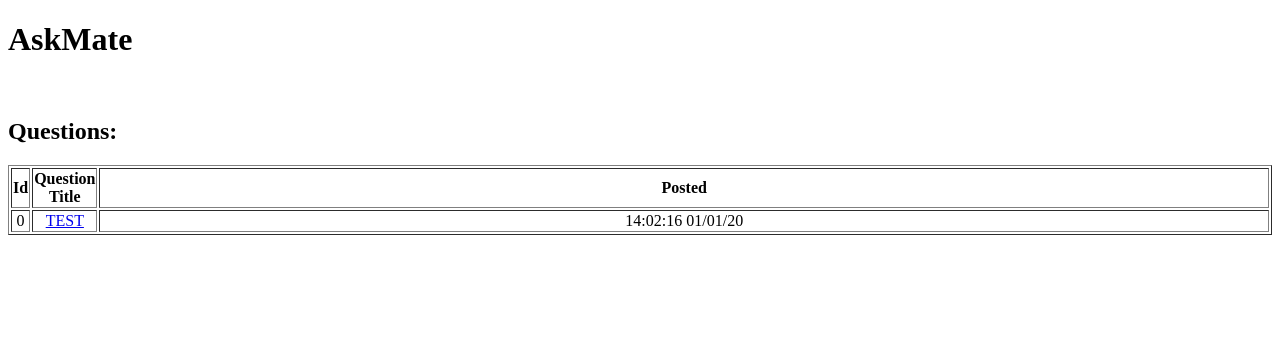
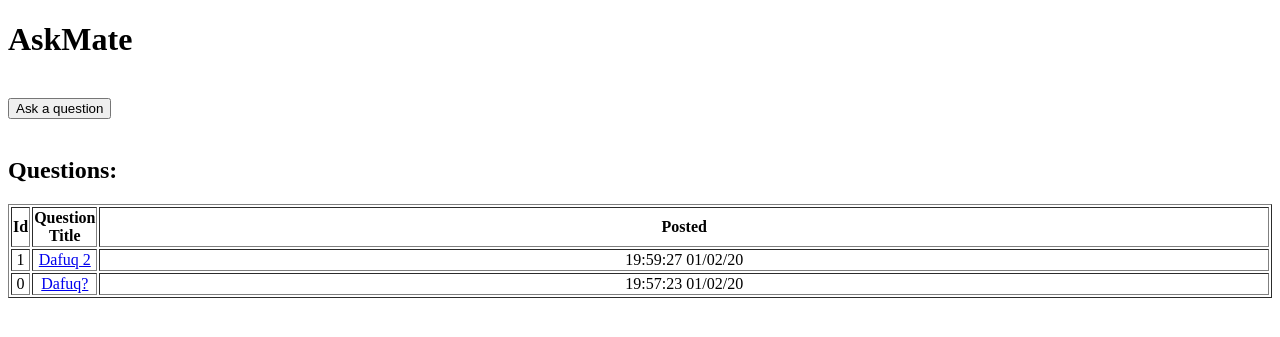
Before and after one commit to Maturas/AskMate, a Flask app: page /list in a window 1280 px wide. Shown: the top 337 px of the page. Run offline with Flask 2, Linux system fonts and the light colour scheme.

Commit message:
Asking questions done

```diff
--- a/answer.py
+++ b/answer.py
@@ -1,4 +1,4 @@
-from datetime import datetime, timezone
+from datetime import datetime
 
 
 class Answer:
@@ -9,7 +9,7 @@ class Answer:
         self.message = message
         self.image = image
 
-        self.submission_time = datetime.now()
+        self.submission_time = datetime.now().timestamp()
 
         self.vote_number = 0
 
--- a/data_manager.py
+++ b/data_manager.py
@@ -1,4 +1,4 @@
-from fileio import load
+from fileio import load, save
 from question import Question
 from answer import Answer
 
@@ -6,16 +6,37 @@ questions = None
 answers = None
 
 
+def load_questions():
+    global questions
+    questions = load('questions.csv', Question)
+
+
+def load_answers():
+    global answers
+    answers = load('answer.csv', Answer)
+
+
 def get_questions():
     global questions
 
     if questions is None:
-        questions = load('questions.csv', Question)
+        load_questions()
 
     return questions
 
 
+def get_answers(question_id):
+    global answers
+
+    if answers is None:
+        load_answers()
+
+    # search for matching question ids
+    return [x for x in answers if x.question_id == question_id]
+
+
 def get_question(question_id):
+    # search for the matching question id
     search_results = [x for x in get_questions() if x.id == question_id]
 
     if len(search_results) == 0:
@@ -24,10 +45,36 @@ def get_question(question_id):
         return search_results[0]
 
 
-def get_answers(question_id):
+def add_question(title, message):
+    global questions
+
+    # make sure that questions are loaded
+    load_questions()
+
+    question_id = 0
+
+    # search for the latest id
+    if len(questions) > 0:
+        question_id = sorted([x.id for x in questions])[-1] + 1
+
+    questions.append(Question(question_id, title, message, ''))
+    save('questions.csv', Question.get_fieldnames(), questions)
+
+    # return the id for redirecting to the display page
+    return question_id
+
+
+def add_answer(question_id, message):
     global answers
 
-    if answers is None:
-        answers = load('answers.csv', Answer)
+    # make sure that answers are loaded
+    load_answers(question_id)
 
-    return [x for x in answers if x.question_id == question_id]
+    answer_id = 0
+
+    # search for the latest id
+    if len(answers) > 0:
+        answer_id = sorted([x.id for x in answers])[-1] + 1
+
+    answers.append(Answer(answer_id, question_id, message, ''))
+    save('answers.csv', Answer.get_fieldnames(), answers)
--- a/questions.csv
+++ b/questions.csv
@@ -1,2 +1,3 @@
 id,title,message,image,submission_time,view_number,vote_number
-0,TEST,Uhahahamodafoka,,1577887336.872492,0,0
+0,Dafuq?,"Srsly, dafuq",,1577995043.965625,0,0
+1,Dafuq 2,hwgsgfs,,1577995167.253846,0,0
--- a/server.py
+++ b/server.py
@@ -1,37 +1,48 @@
-from flask import Flask, render_template, redirect, url_for
-from data_manager import get_questions, get_question, get_answers
-from question import Question
-from fileio import save
+from flask import Flask, render_template, redirect, url_for, request
+import data_manager
 
 app = Flask(__name__)
 
 
 @app.route('/')
 def index():
-    question = Question(0, 'TEST', 'Uhahahamodafoka', '')
-    save('questions.csv', Question.get_fieldnames(), [question])
-
+    # TODO Main page
     return redirect(url_for('list_questions'))
 
 
 @app.route('/list')
 def list_questions():
-    questions = sorted(get_questions(), key=lambda x: x.submission_time)
+    questions = sorted(data_manager.get_questions(), key=lambda x: x.submission_time, reverse=True)
     return render_template('list.html', questions=questions)
 
 
 @app.route('/question/<question_id>')
 def display_question(question_id):
-    question = get_question(int(question_id))
+    question = data_manager.get_question(int(question_id))
 
     if question is None:
         return f'Error. Question with id: {question_id} not found.'
 
-    answers = get_answers(question.id)
+    answers = data_manager.get_answers(question.id)
 
     question.view_number += 1
 
-    return render_template('question.html', question=question, answers=answers)
+    return render_template('display-question.html', question=question, answers=answers)
+
+
+@app.route('/add-question')
+def add_question():
+    return render_template('add-question.html')
+
+
+@app.route('/add-question-handler', methods=['POST'])
+def add_question_handler():
+    title = request.form['title']
+    message = request.form['message']
+
+    question_id = data_manager.add_question(title, message)
+
+    return redirect(url_for('display_question', question_id=question_id))
 
 
 if __name__ == '__main__':
--- a/templates/list.html
+++ b/templates/list.html
@@ -7,6 +7,10 @@
 </head>
 <body>
     <h1>AskMate</h1>
+    <br>
+    <form action="{{ url_for('add_question') }}">
+        <input type="submit" value="Ask a question">
+    </form>
     <br>
     <h2>Questions:</h2>
     <table width=100% border="1">
```
Also changed, not shown: templates/add-question.html (added, +19 -0 lines), templates/display-question.html (added, +30 -0 lines), templates/question.html (deleted, +0 -22 lines).
